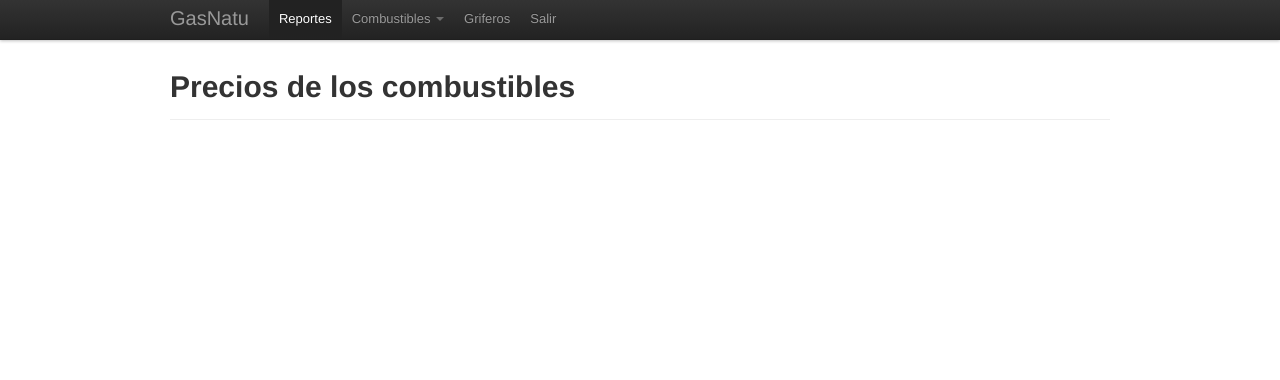
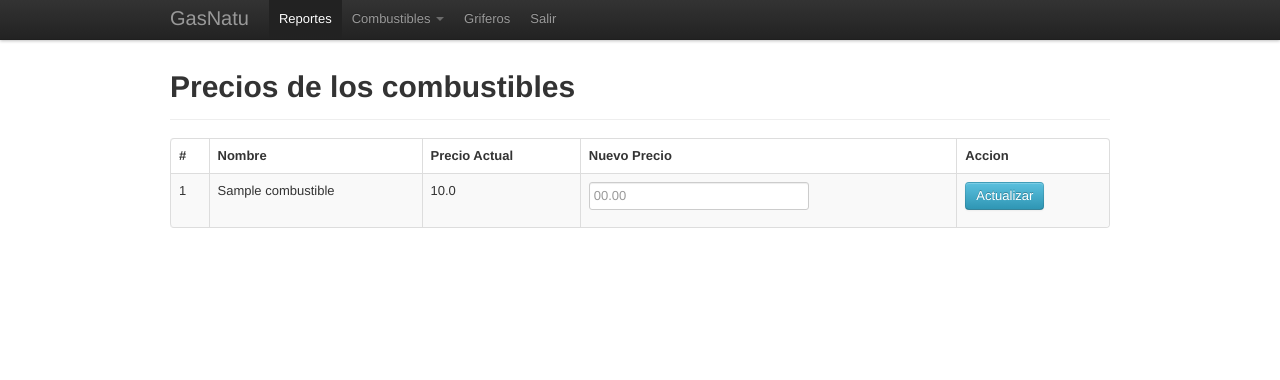
Before and after one commit to erickgnavar/grifo, a Django app: template templates/main/combustible_precios.html in a window 1280 px wide. Shown: the top 380 px of the page. Run offline with Django 3.2, Linux system fonts and the light colour scheme; the template is opened without the code that fills it: values that come from a table or form of the project are taken from there, others are empty; tables that the repository leaves empty hold one stand-in row (values such as "Sample post"); parts of the project's set-up code (start-up, migrations or seed data) failed here and were passed over; some libraries are stand-ins or nearby versions.

Commit message:
add modificar precios

```diff
--- a/main/urls.py
+++ b/main/urls.py
@@ -19,6 +19,7 @@ urlpatterns = patterns('',
 	url(r'^api/', include(v1_api.urls)),
 	url(r'^combustible/consumo', 'main.views.combustible_consumo'),
 	url(r'^combustible/precios/$', 'main.views.combustible_precios'),
+	url(r'^combustible/precio/actualizar/(\d{1,2}\.\d{1,2}?)/(\d{1})/$', 'main.views.combustible_precio_actualizar'),
 	url(r'^json/venta/estacion/$', 'main.views.json_venta_estacion'),
 	url(r'^tanque/estado/$', 'main.views.tanque_estado'),
 	url(r'^venta/(\d{4})/$', 'main.views.venta_fecha_anio'),
--- a/templates/main/combustible_precios.html
+++ b/templates/main/combustible_precios.html
@@ -1,14 +1,85 @@
 {% extends 'base.html' %}
 {% block title %}Precios de combustibles{% endblock %}
-{% block head %}
-
-{% endblock %}
 {% block header %}
 	<h1>Precios de los combustibles</h1>
 {% endblock %}
 {% block content %}
-
+	<article>
+		<table class="table table-striped table-bordered">
+			<thead>
+				<tr>
+					<th>#</th>
+					<th>Nombre</th>
+					<th>Precio Actual</th>
+					<th>Nuevo Precio</th>
+					<th>Accion</th>
+				</tr>
+			</thead>
+			<tbody>
+				{% for combustible in combustibles %}
+				<tr>
+					<td>{{ combustible.id }}</td>
+					<td>{{ combustible.nombre }}</td>
+					<td>{{ combustible.precio }}</td>
+					<td><input type="number" step="0.01" placeholder="00.00" id="i-{{ combustible.id }}" /></td>
+					<td><button class="btn btn-info" id="b-{{ combustible.id }}">Actualizar</button></td>
+				</tr>
+				{% endfor %}
+			</tbody>
+		</table>
+		<div class="alert alert-error" id="alert-box">
+			<strong>Error: </strong><em id="mensaje"></em>
+		</div>
+	</article>
 {% endblock %}
 {% block last_script %}
-
+	<script type="text/javascript">
+		$('#alert-box').hide();
+		$('button').click(function(e){
+			e.preventDefault();
+			var $this = $(this);
+			var $precio = $this.parent().parent().children().eq(2);
+			var $nuevo_precio = $this.parent().parent().children().eq(3).children().first();
+			var precio = $nuevo_precio.val();
+			var combustible_id = $this.attr('id').split('-')[1];
+			if(precio != ''){
+				if(precio > 0){
+					jQuery.ajax({
+						url: '/g/combustible/precio/actualizar/' + precio + '/' + combustible_id + '/',
+						success: function(data) {
+							if(data == 'OK'){
+								$this.removeClass('btn-info').text('Actualizado').addClass('btn-success');
+								$precio.text($nuevo_precio.val());
+								$nuevo_precio.val('0');
+							}
+						},
+						error: function(){
+							alerta('No se pudo actualizar el precio verifique que cumple el formato 00.00');
+							$nuevo_precio.val('');
+							$nuevo_precio.focus();
+						}
+					});
+				}else{
+					alerta('Debe ingresar un numero positivo para el precio');
+					$nuevo_precio.val('');
+					$nuevo_precio.focus();
+				}
+			}else{
+				alerta('Ingrese el nuevo precio antes de actualizar');
+				$nuevo_precio.focus();
+			}
+		});
+		$('input').focus(function(){
+			var $this = $(this);
+			var $btn = $this.parent().parent().children().last().children();
+			$btn.removeClass('btn-success').text('Actualizar').addClass('btn-info');
+		});
+		function alerta(mensaje){
+			$('#mensaje').text(mensaje);
+			$('#alert-box').fadeIn('fast');
+			setTimeout(function(){
+				$('#alert-box').fadeOut('slow');
+			}, 2000);
+		}
+	</script>
 {% endblock %}
--- a/templates/main/tanque_estado.html
+++ b/templates/main/tanque_estado.html
@@ -8,7 +8,7 @@
 {% endblock %}
 {% block content %}
 	<article>
-		<table class="table table-striped table-rendered">
+		<table class="table table-striped table-bordered">
 			<thead>
 				<tr>
 					<th>Combustible</th>
--- a/templates/main/venta_departamento.html
+++ b/templates/main/venta_departamento.html
@@ -59,6 +59,7 @@
 					<th>Cantidad</th>
 					<th>Estacion</th>
 					<th>Total</th>
+					<th>Fecha</th>
 				</tr>
 			</thead>
 			<tbody>
@@ -68,6 +69,7 @@
 					<td>{{ venta.cantidad }}</td>
 					<td>{{ venta.estacion.nombre }}</td>
 					<td>{{ venta.total }}</td>
+					<td>{{ venta.fecha_creado|date:'d - m - y' }}</td>
 				</tr>
 				{% endfor %}
 			</tbody>
--- a/templates/main/venta_fecha.html
+++ b/templates/main/venta_fecha.html
@@ -81,9 +81,8 @@
 				<td>{{ venta.cantidad }}</td>
 				<td>{{ venta.combustible }}</td>
 				<td>{{ venta.estacion }}</td>
-				<td>{{ venta.combustible.precio|mult:venta.cantidad }}</td>
-				{# <td>{{ venta.fecha_creado|date:'d - m - y' }}</td> #}
-				<td>{{ venta.fecha_creado }}</td>
+				<td>{{ venta.total }}</td>
+				<td>{{ venta.fecha_creado|date:'d - m - y' }}</td>
 			</tr>
 			{% endfor %}
 		</table>
```
Also changed, not shown: main/views.py (+13 -8 lines).
